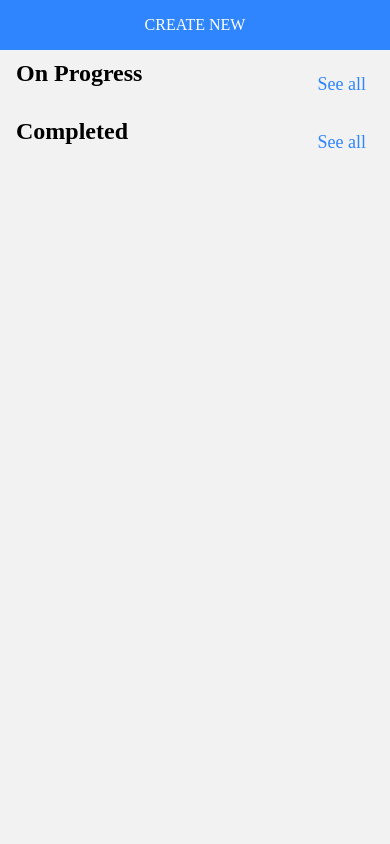
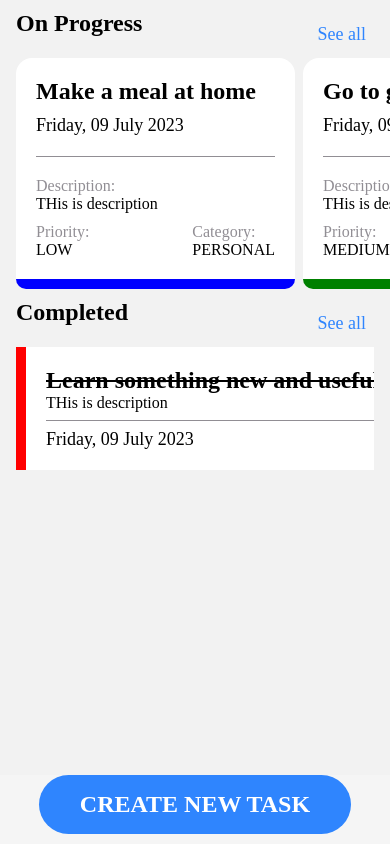
Before and after one commit to ShravanMeena/taskbuddy, a React Native app: screen /Home in a window 390 px wide. Built offline with nearby package versions, Linux system fonts and the light colour scheme.

Commit message:
dummy tasks data added

```diff
--- a/App.js
+++ b/App.js
@@ -4,11 +4,20 @@
 import * as React from 'react';
 import {StatusBar} from 'react-native';
 import {SafeAreaProvider, SafeAreaView} from 'react-native-safe-area-context';
-import {TBColors} from './src/theme/TBTheme';
+import {
+  TBColors,
+  TBFontSize,
+  TBFontWeight,
+  TBSpacing,
+} from './src/theme/TBTheme';
 import {CoreNavigation} from './src/navigation';
 
 import {Provider} from 'react-redux';
 import {store} from './src/redux/Store';
+import TBModal from './src/components/generic/TBModal';
+import TBCard from './src/components/atoms/TBCard';
+import TBText from './src/components/atoms/TBText';
+import TBSpacer from './src/components/atoms/TBSpacer';
 
 function App() {
   return (
@@ -17,6 +26,27 @@ function App() {
       <SafeAreaView style={{flex: 1, backgroundColor: TBColors.smokeWhite}}>
         <Provider store={store}>
           <CoreNavigation />
+
+          <TBModal>
+            <TBCard center>
+              <TBCard
+                center
+                cardStyle={{
+                  backgroundColor: TBColors.primary,
+                  padding: TBSpacing.medium,
+                  borderRadius: TBSpacing.llx,
+                  width: '80%',
+                }}>
+                <TBText
+                  fontSize={TBFontSize.xxxl}
+                  fontWeight={TBFontWeight.bolder}
+                  color={TBColors.white}>
+                  CREATE NEW TASK
+                </TBText>
+              </TBCard>
+            </TBCard>
+            <TBSpacer />
+          </TBModal>
         </Provider>
       </SafeAreaView>
     </SafeAreaProvider>
--- a/package.json
+++ b/package.json
@@ -11,16 +11,17 @@
   },
   "dependencies": {
     "@react-native-async-storage/async-storage": "^1.18.2",
-    "react": "18.2.0",
-    "react-native": "0.72.0",
     "@react-navigation/native": "^6.1.7",
     "@react-navigation/native-stack": "^6.9.13",
     "@react-navigation/stack": "^6.3.17",
+    "react": "18.2.0",
+    "react-native": "0.72.0",
     "react-native-gesture-handler": "^2.12.0",
     "react-native-safe-area-context": "^4.6.3",
     "react-native-screens": "^3.22.0",
     "react-redux": "^8.1.1",
     "redux": "^4.2.1",
+    "redux-persist": "^6.0.0",
     "redux-thunk": "^2.4.2"
   },
   "devDependencies": {
--- a/src/components/atoms/TBText.js
+++ b/src/components/atoms/TBText.js
@@ -25,6 +25,7 @@ const TBText = ({
   onPress,
   backgroundColor,
   regular,
+  numberOfLines,
 }) => {
   const getFontFamily = () => {
     if (semibold) {
@@ -43,6 +44,7 @@ const TBText = ({
 
   return (
     <Text
+      numberOfLines={numberOfLines}
       allowFontScaling={false}
       style={{
         fontStyle: fontStyle || 'normal',
--- a/src/components/generic/TBModal.js
+++ b/src/components/generic/TBModal.js
@@ -30,7 +30,10 @@ const TBModal = ({children, task}) => {
         onRequestClose={() => {
           setModalVisible(!modalVisible);
         }}>
-        <TouchableWithoutFeedback onPress={() => setModalVisible(false)}>
+        <TouchableWithoutFeedback
+          onPress={() => {
+            setModalVisible(false);
+          }}>
           <View style={styles.centeredView}>
             <View style={styles.modalView}>
               <ScrollView>
--- a/src/components/generic/TaskCompletedCard.js
+++ b/src/components/generic/TaskCompletedCard.js
@@ -11,6 +11,7 @@ import {
 import TBText from '../atoms/TBText';
 import TBDivider from '../atoms/TBDivider';
 import TBModal from './TBModal';
+import {TBPriorityColor} from '../../constants/TBConstants';
 
 export default function TaskCompletedCard({task}) {
   return (
@@ -23,7 +24,7 @@ export default function TaskCompletedCard({task}) {
         <TBCard
           cardStyle={{
             width: TBComponentSize.iconHeightS,
-            backgroundColor: '#ffe8c7',
+            backgroundColor: TBPriorityColor[task.priority],
           }}
         />
         <TBCard
@@ -31,6 +32,7 @@ export default function TaskCompletedCard({task}) {
             padding: TBSpacing.large,
           }}>
           <TBText
+            numberOfLines={1}
             fontSize={TBFontSize.xxxl}
             fontWeight={TBFontWeight.semibold}
             style={{
@@ -38,7 +40,9 @@ export default function TaskCompletedCard({task}) {
             }}>
             {task.title}
           </TBText>
-          <TBText fontSize={TBFontSize.large}>{task.description}</TBText>
+          <TBText numberOfLines={2} fontSize={TBFontSize.large}>
+            {task.description}
+          </TBText>
           <TBDivider
             mTop={TBSpacing.small}
             mBottom={TBSpacing.small}
--- a/src/components/generic/TaskProgressCard.js
+++ b/src/components/generic/TaskProgressCard.js
@@ -12,6 +12,7 @@ import TBText from '../atoms/TBText';
 import TBSpacer from '../atoms/TBSpacer';
 import TBDivider from '../atoms/TBDivider';
 import TBModal from './TBModal';
+import {TBPriorityColor} from '../../constants/TBConstants';
 
 export default function TaskProgressCard({task}) {
   return (
@@ -23,7 +24,10 @@ export default function TaskProgressCard({task}) {
           borderTopLeftRadius: TBSpacing.medium,
           borderTopRightRadius: TBSpacing.medium,
         }}>
-        <TBText fontSize={TBFontSize.xxxl} fontWeight={TBFontWeight.semibold}>
+        <TBText
+          numberOfLines={1}
+          fontSize={TBFontSize.xxxl}
+          fontWeight={TBFontWeight.semibold}>
           {task.title}
         </TBText>
         <TBSpacer />
@@ -38,7 +42,9 @@ export default function TaskProgressCard({task}) {
         <TBText fontSize={TBFontSize.large} color={TBColors.lightGreyText}>
           Description:
         </TBText>
-        <TBText fontSize={TBFontSize.large}>{task.description}</TBText>
+        <TBText numberOfLines={2} fontSize={TBFontSize.large}>
+          {task.description}
+        </TBText>
         <TBSpacer />
         <TBCard row spaceBetween>
           <TBCard>
@@ -62,7 +68,7 @@ export default function TaskProgressCard({task}) {
       <TBCard
         cardStyle={{
           height: TBComponentSize.iconHeightS,
-          backgroundColor: '#ffe8c7',
+          backgroundColor: TBPriorityColor[task.priority],
           borderBottomLeftRadius: TBSpacing.medium,
           borderBottomRightRadius: TBSpacing.medium,
         }}
--- a/src/components/generic/UpdateAndCreateTask.js
+++ b/src/components/generic/UpdateAndCreateTask.js
@@ -14,6 +14,7 @@ import {TBColors, TBFontSize} from '../../theme/TBTheme';
 import TBSwitch from '../atoms/TBSwitch';
 import TBCard from '../atoms/TBCard';
 import TBText from '../atoms/TBText';
+import { generateUUID } from '../../utils/CommonUtils';
 
 const UpdateAndCreateTask = () => {
   const {readTask} = useSelector(state => state.todoReducer);
@@ -22,16 +23,19 @@ const UpdateAndCreateTask = () => {
   const [taskDescription, setTaskDescription] = useState(
     readTask?.description || '',
   );
-  const [taskCategory, setTaskCategory] = useState('general');
-  const [taskPriority, setTaskPriority] = useState('low');
+  const [taskCategory, setTaskCategory] = useState(readTask?.category || 'GENERAL');
+  const [taskPriority, setTaskPriority] = useState(readTask?.priority || 'LOW');
   const [completed, setCompleted] = useState(readTask?.completed || false);
 
   const dispatch = useDispatch();
-  const {tasks} = useSelector(state => state.todoReducer);
 
   const createTaskHandler = () => {
+    if (!taskTitle || !taskDescription) {
+      return;
+    }
+
     const newTask = {
-      id: readTask ? readTask.id : tasks.length + 1,
+      id: readTask ? readTask.id : generateUUID(),
       title: taskTitle,
       description: taskDescription,
       priority: taskPriority,
@@ -89,11 +93,13 @@ const UpdateAndCreateTask = () => {
         onPress={createTaskHandler}
       />
       <TBSpacer />
-      <TBButton
-        backgroundColor={TBColors.redText}
-        title="DELETE TASK"
-        onPress={deleteTaskHandler}
-      />
+      {readTask && (
+        <TBButton
+          backgroundColor={TBColors.redText}
+          title="DELETE TASK"
+          onPress={deleteTaskHandler}
+        />
+      )}
     </>
   );
 };
--- a/src/constants/TBConstants.js
+++ b/src/constants/TBConstants.js
@@ -1,11 +1,17 @@
 export const TBStrings = {
   homeTabTitle: 'Home',
-  appName:"TaskBuddy",
+  appName: 'TaskBuddy',
 
   // landing screen
-  startBtnText:`Let's Start`,
+  startBtnText: `Let's Start`,
   landingTitle: `Manage your \ntask & everything \nwith`,
-  landingDescription:`When you’re overwhelmed by the \namount of work you have on your \nplate, stop and rethink.`
+  landingDescription: `When you’re overwhelmed by the \namount of work you have on your \nplate, stop and rethink.`,
+};
+
+export const TBPriorityColor = {
+  HIGH: 'red',
+  LOW: 'blue',
+  MEDIUM: 'green',
 };
 
 export const TBLinks = {
--- /dev/null
+++ b/src/models/dummyTasksData.js
@@ -0,0 +1,26 @@
+export const dummyTasksData = [
+  {
+    id: 1,
+    title: 'Learn something new and usefull',
+    description: 'THis is description',
+    completed: true,
+    priority: 'HIGH',
+    category: 'EDUCATION',
+  },
+  {
+    id: 2,
+    title: 'Make a meal at home',
+    description: 'THis is description',
+    completed: false,
+    priority: 'LOW',
+    category: 'Personal',
+  },
+  {
+    id: 3,
+    title: 'Go to gym everyday',
+    description: 'THis is description',
+    completed: false,
+    priority: 'MEDIUM',
+    category: 'EXERCISE',
+  },
+];
--- a/src/redux/reducers/todoReducer.js
+++ b/src/redux/reducers/todoReducer.js
@@ -1,3 +1,4 @@
+import {dummyTasksData} from '../../models/dummyTasksData';
 import {
   CREATE_TASK,
   DELETE_TASK,
@@ -7,7 +8,7 @@ import {
 } from '../types';
 
 const initialState = {
-  tasks: [],
+  tasks: dummyTasksData,
   readTask: null,
 };
 
--- a/src/screens/home/HomeScreen.js
+++ b/src/screens/home/HomeScreen.js
@@ -4,7 +4,12 @@ import TBCard from '../../components/atoms/TBCard';
 import TBHeader from '../../components/atoms/TBHeader';
 import TBSpacer from '../../components/atoms/TBSpacer';
 import TaskProgressCard from '../../components/generic/TaskProgressCard';
-import {FlatList, ScrollView, Text} from 'react-native';
+import {
+  FlatList,
+  Keyboard,
+  ScrollView,
+  TouchableWithoutFeedback,
+} from 'react-native';
 import {
   TBColors,
   TBComponentSize,
@@ -47,19 +52,11 @@ export default function HomeScreen() {
   );
 
   return (
-    <ScrollView nestedScrollEnabled showsVerticalScrollIndicator={false}>
-      <TBModal>
-        <TBCard
-          center
-          cardStyle={{
-            backgroundColor: TBColors.primary,
-            padding: TBSpacing.medium,
-          }}>
-          <TBText fontSize={TBFontSize.large} color={TBColors.white}>
-            CREATE NEW
-          </TBText>
-        </TBCard>
-      </TBModal>
+    // <TouchableWithoutFeedback onPress={Keyboard.dismiss}>
+    <ScrollView
+      nestedScrollEnabled
+      showsVerticalScrollIndicator={false}
+      style={{zIndex: 1000}}>
       <TBSpacer />
       <TBCard>
         <TBHeader
@@ -92,5 +89,6 @@ export default function HomeScreen() {
         <TBSpacer />
       </TBCard>
     </ScrollView>
+    // </TouchableWithoutFeedback>
   );
 }
```
Also changed, not shown: 1 other file (tests, documents, lock files or other folders).
